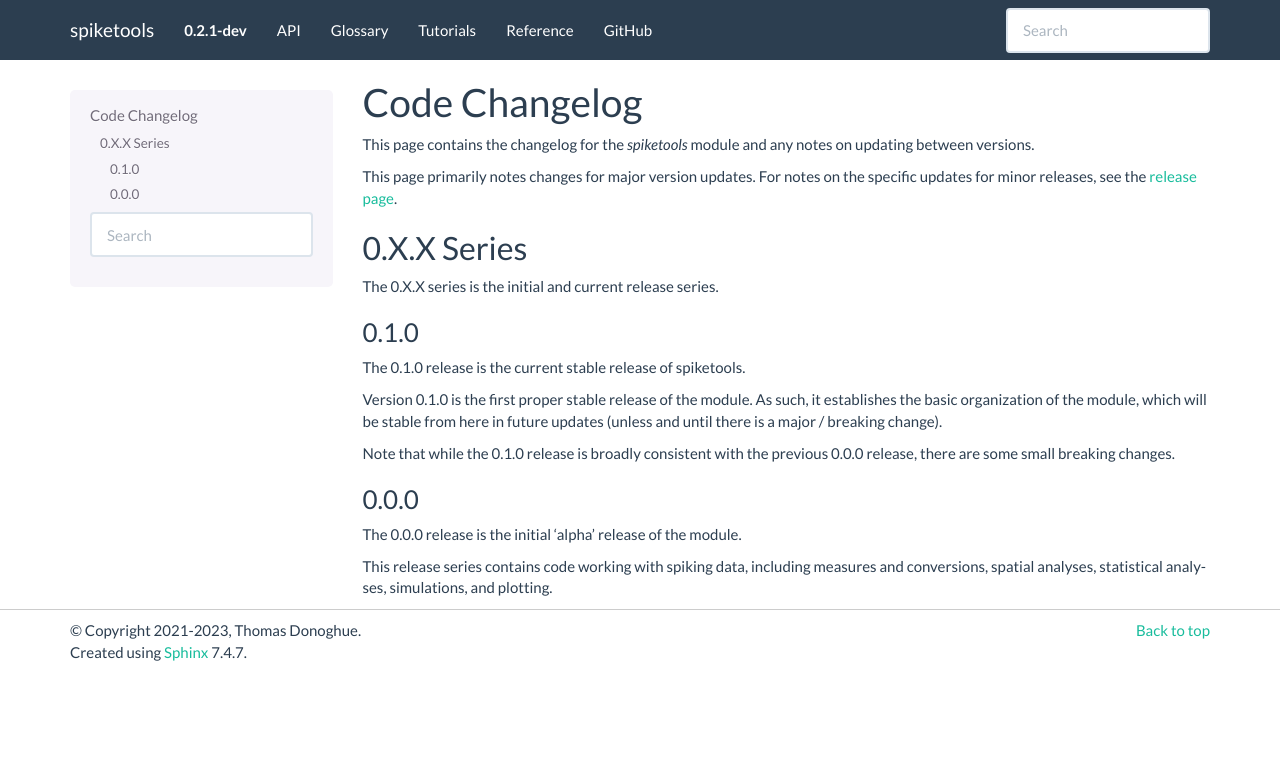
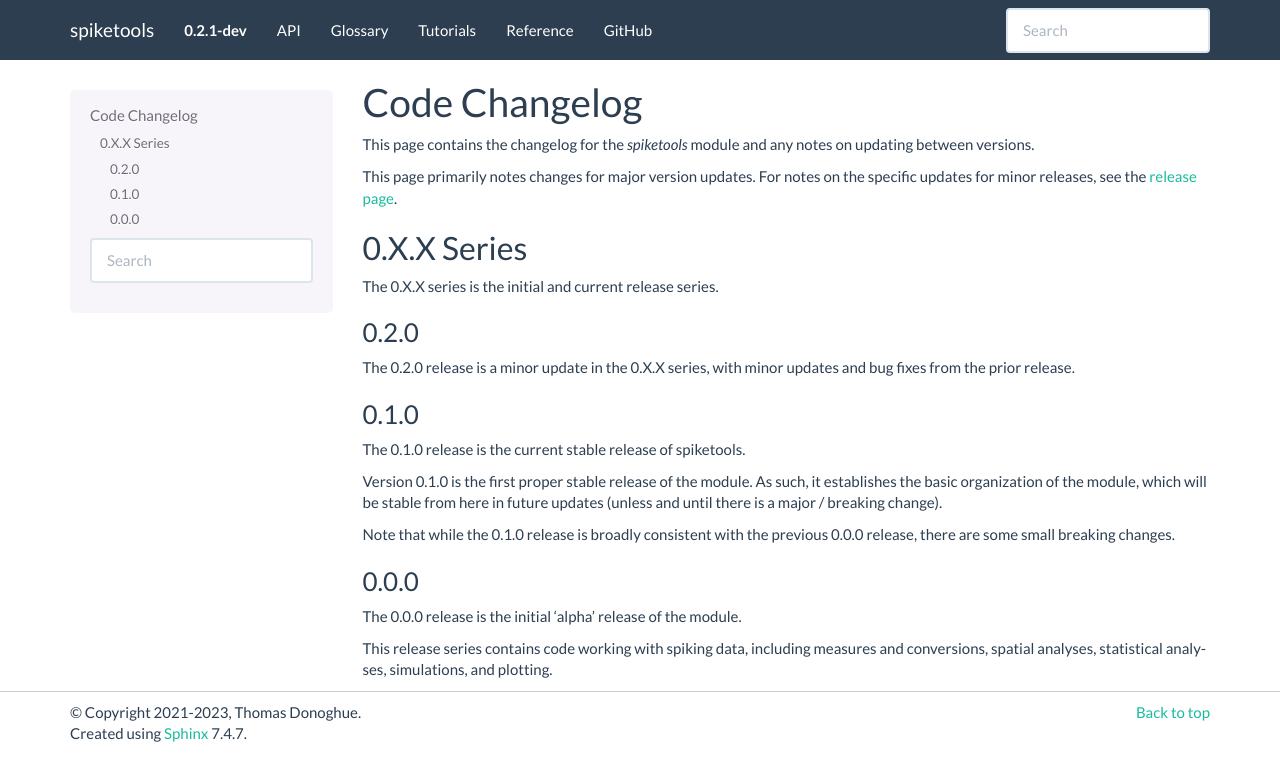
Before and after one commit to spiketools/spiketools, a Sphinx documentation site: the page built from doc/changelog.rst, in a window 1280 px wide. Shown: the top 781 px of the page. Built offline with Sphinx 7.4.7, drawn with Linux system fonts in a browser that asks for light colours; pages that are not in the unit, such as notebooks, are missing from menus.

Commit message:
minor doc updates

```diff
--- a/doc/changelog.rst
+++ b/doc/changelog.rst
@@ -10,6 +10,11 @@ for minor releases, see the `release page <https://github.com/spiketools/spiketo
 ------------
 
 The 0.X.X series is the initial and current release series.
+
+0.2.0
+~~~~~
+
+The 0.2.0 release is a minor update in the 0.X.X series, with minor updates and bug fixes from the prior release.
 
 0.1.0
 ~~~~~
--- a/doc/reference.rst
+++ b/doc/reference.rst
@@ -25,7 +25,7 @@ Direct Link: https://doi.org/10.21105/joss.05268
 Referencing Specific Methods
 ~~~~~~~~~~~~~~~~~~~~~~~~~~~~
 
-In some cases, a method or process available in spiketools may be a re-implementation
+In some cases, a method or process available in `spiketools` may be a re-implementation
 that has a specific source and reference point, in which case the original should
 also be cited. In such cases, there will be a 'Reference' section in the function
 documentation, providing a reference to cite.
```
